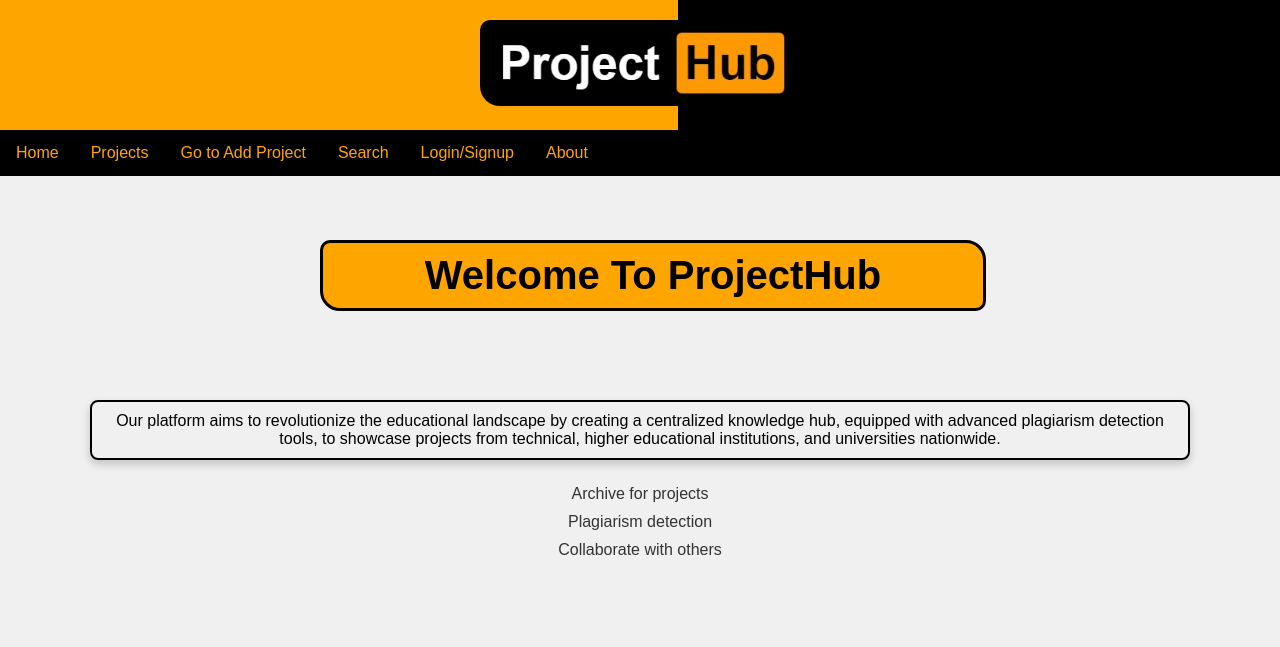
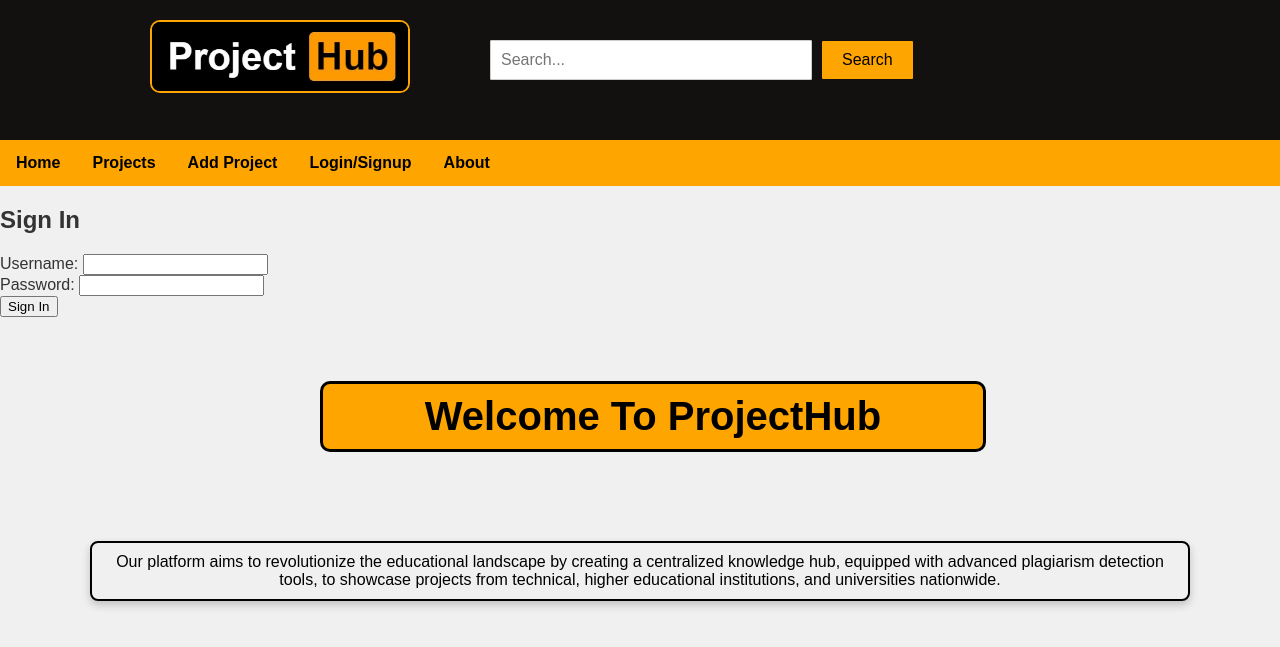
Before and after one commit to Aum8/Projecthub, a Django app: page / in a window 1280 px wide. Shown: the top 647 px of the page. Run offline with Django 4.2, Linux system fonts and the light colour scheme.

Commit message:
homepage ke ui me thoda sa badlav

```diff
--- a/static/css/home.css
+++ b/static/css/home.css
@@ -13,16 +13,80 @@ body {
 
 header {
     /* background-color: #0078d4; */
-    background: linear-gradient(to right, #FFA500 53%, #000000 50%);
+    background:  rgb(19, 16, 16);
     color: white;
     padding: 20px 0;
+    height:100px;
     text-align: center;
+
 }
 
 header img {
-    border-radius: 10px 20px;
-    width: 25%;
+    border-radius: 10px 10px;
+    width: 20%;
+    border: 2px solid orange;
+    float:left;
+    margin-left:150px;
+    margin-right:80px
 }
+
+.search-container {
+    display: flex;
+    align-items: center;
+}
+
+.search-container input[type="text"] {
+    margin-top: 20px;
+    margin-right:10px;
+    padding: 10px;
+    width: 300px;
+    border: 1px solid #ccc;
+    border-radius: 1px;
+    font-size: 16px;
+}
+
+
+.search-container button[type="submit"] {
+    padding: 10px 20px;
+    margin-top: 20px;
+    background-color: orange;
+    color: black;
+    border: none;
+    border-radius: 1px;
+    cursor: pointer;
+    font-size: 16px;
+}
+
+/* Styling for the account icon */
+.account-icon {
+    position: fixed;
+    top: 20px;
+    right: 20px;
+    width: 40px;
+    height: 40px;
+    background-color: orange;
+    border-radius: 50%;
+    text-align: center;
+    line-height: 40px;
+    color: white;
+    cursor: pointer;
+}
+
+/* Styling for the account popup */
+.account-popup {
+    display: none;
+    position: absolute;
+    top: 60px;
+    right: 10px;
+    width: 200px;
+    background-color: white;
+    border: 1px solid #ccc;
+    border-radius: 4px;
+    padding: 10px;
+    box-shadow: 0px 0px 5px 0px rgba(0,0,0,0.5);
+}
+
+
 
 h1 {
     font-size: 2.5rem;
@@ -30,22 +94,22 @@ h1 {
 
 
 .menu-bar {
-    background-color: black;
+    background-color: orange;
     overflow: hidden;
 }
 
 .menu-bar a {
     float: left;
     display: block;
-    color: orange;
+    color: black;
     text-align: center;
     padding: 14px 16px;
     text-decoration: none;
 }
 
 .menu-bar a:hover {
-    background-color: #FFA500;
-    color: white;
+    background-color:black;
+    color: orange;
     border: 3px solid black;
 }
 
@@ -69,7 +133,7 @@ h1 {
     padding: 10px;
     border: 3px solid black;
     width: 50%;
-    border-radius: 10px 20px;
+    border-radius: 10px 10px;
 }
 
 .welcome h1 {
--- a/static/js/home.js
+++ b/static/js/home.js
@@ -39,6 +39,20 @@ document.addEventListener("DOMContentLoaded", function () {
         }
     }
 
+    //sign in waala hai
+    // JavaScript to toggle the account popup
+    const accountIcon = document.getElementById('account-icon');
+    const accountPopup = document.getElementById('account-popup');
+
+    accountIcon.addEventListener('click', function () {
+        if (accountPopup.style.display === 'block') {
+            accountPopup.style.display = 'none';
+        } else {
+            accountPopup.style.display = 'block';
+        }
+    });
+
+
     function animatePoints() {
         points.forEach((point, index) => {
           setTimeout(() => {
--- a/templates/home.html
+++ b/templates/home.html
@@ -11,15 +11,29 @@
 <body>
     <header>
         <img src="/static/images/logo.jpg" alt="">
+        <div class="search-container">
+            <input type="text" placeholder="Search...">
+            <button type="submit">Search</button>
+        </div>
     </header>
-    <div class="menu-bar">
+    <div class="menu-bar"><b>
         <a href="#">Home</a>
         <a href="project.html">Projects</a>
-        <a href="/add-projects/">Go to Add Project</a>
-        <a href="#">Search</a>
+        <a href="/add-projects/">Add Project</a>
         <a href="../account/account.html">Login/Signup</a>
-        <a href="#">About</a>
+        <a href="#">About</a></b>
     </div>
+
+    <h2>Sign In</h2>
+    <form>
+        <label for="username">Username:</label>
+        <input type="text" id="username" name="username" required><br>
+        <label for="password">Password:</label>
+        <input type="password" id="password" name="password" required><br>
+        <input type="submit" value="Sign In">
+    </form>
+    <script src="/static/js/home.js"></script>
+
 
     <div class="welcome">
         <h1>Welcome To ProjectHub </h1>
@@ -28,11 +42,11 @@
         <p id="description">Our platform aims to revolutionize the educational landscape
             by creating a centralized knowledge hub, equipped with advanced plagiarism
             detection tools, to showcase projects from technical, higher educational institutions,
-            and universities nationwide.</p>
+            and universities nationwide.</p>
         <ul id="pointList">
             <li>Archive for projects</li>
             <li>Plagiarism detection</li>
-            <li>Collaborate with others</li>
+            <li>Collaborate with others</li>
             <!-- Add more points as needed -->
         </ul>
     </div>
```
